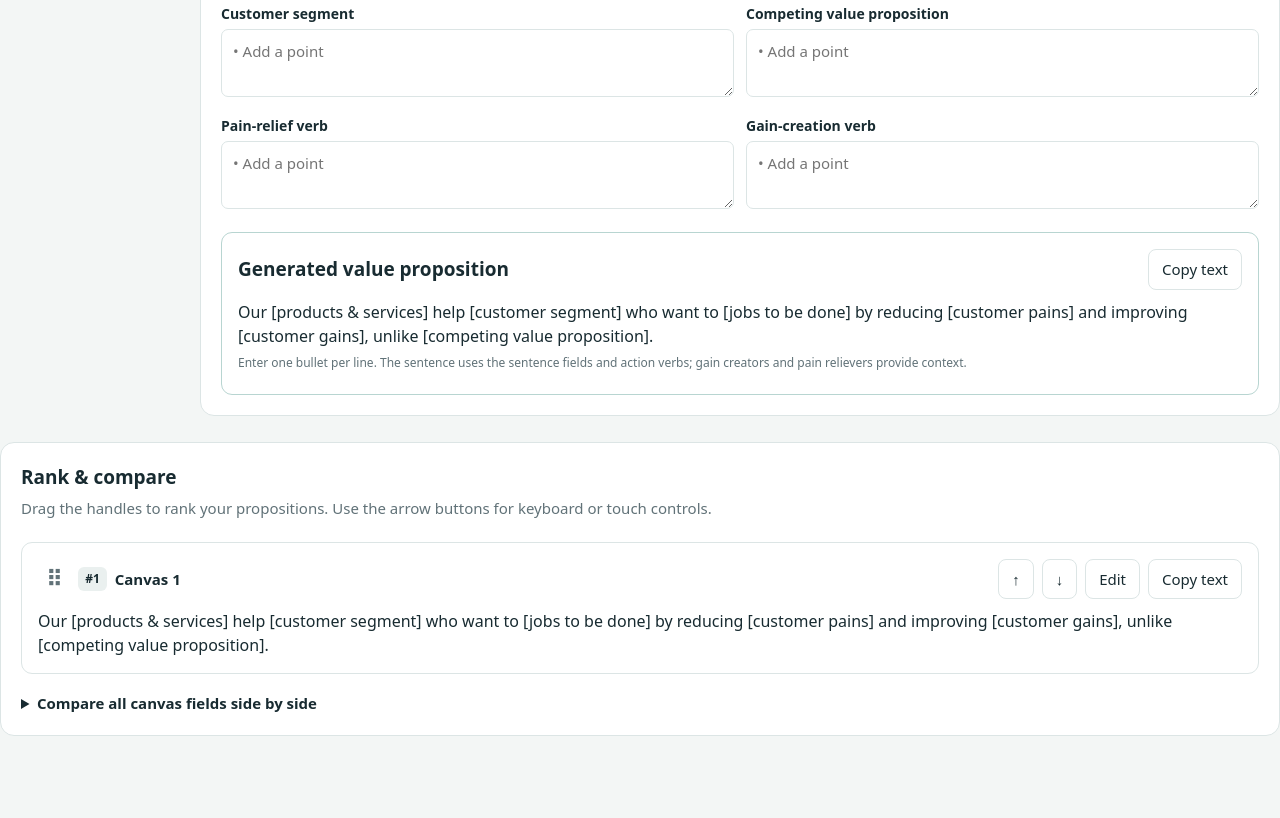
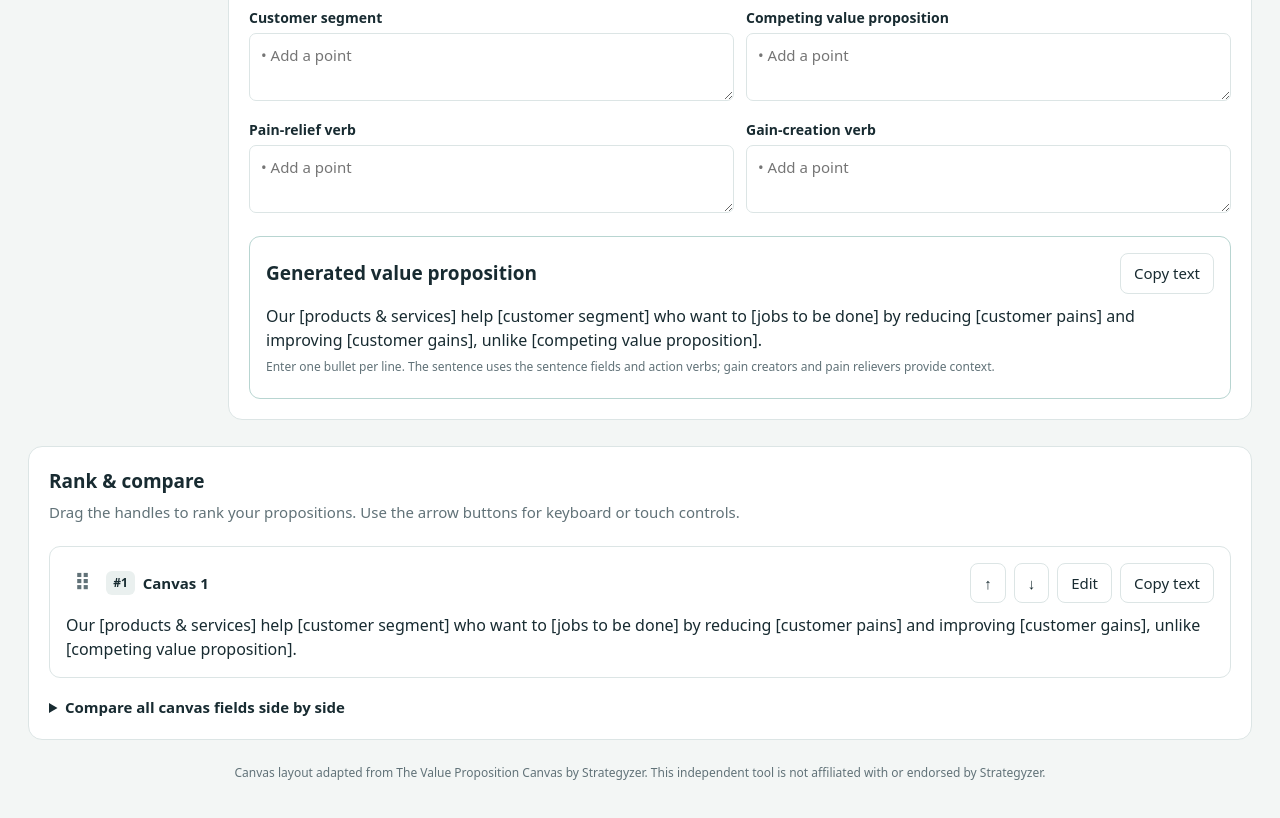
Before and after one commit to wagerc97/value-proposition-canvas, a website: page index.html in a window 1280 px wide. Shown: the part 802-1620 px from the top of the page. Before the commit the page ends 1538 px from the top, so only its background shows below. Drawn offline with Linux system fonts and the light colour scheme.

Commit message:
fix(ui): Fix main layout and add disclaimer
- Correct the invalid `mn` selector so layout styles apply to `<main>`.
- Add centered attribution clarifying the tool’s independent status.
- Preserve all existing functionality with no breaking changes.

```diff
--- a/index.html
+++ b/index.html
@@ -23,7 +23,7 @@
           15px/1.5 system-ui,
           sans-serif;
       }
-      mn {
+      main {
         max-width: 1440px;
         margin: auto;
         padding: 32px 28px 60px;
@@ -229,6 +229,10 @@
       .small {
         font-size: 12px;
         color: var(--muted);
+      }
+      .disclaimer {
+        margin-top: 24px;
+        text-align: center;
       }
       .table-wrap {
         overflow: auto;
@@ -502,6 +506,10 @@
           <div class="table-wrap" id="compare"></div>
         </details>
       </section>
+      <p class="small disclaimer">
+        Canvas layout adapted from The Value Proposition Canvas by Strategyzer. This independent
+        tool is not affiliated with or endorsed by Strategyzer.
+      </p>
     </main>
     <script>
       'use strict';
```
